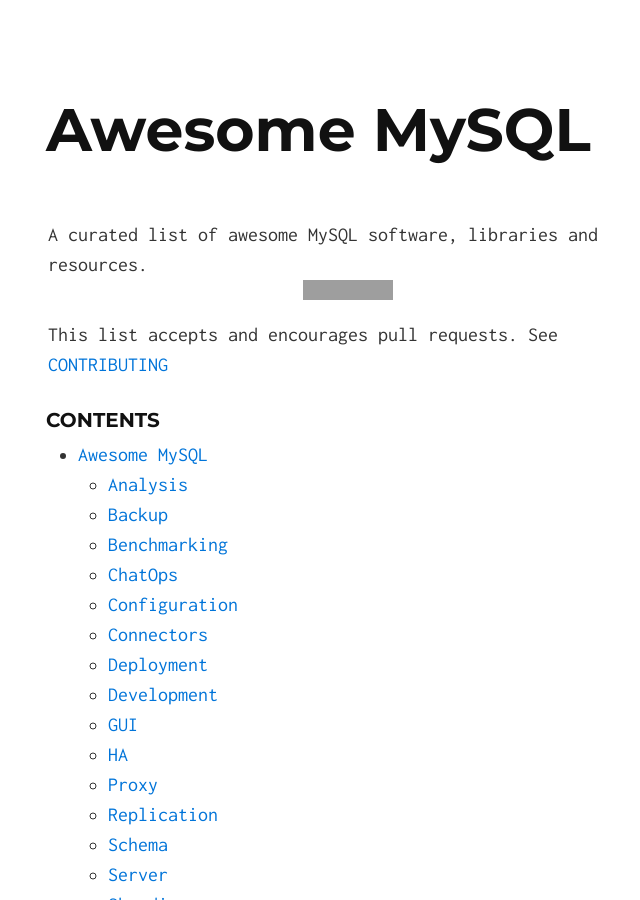
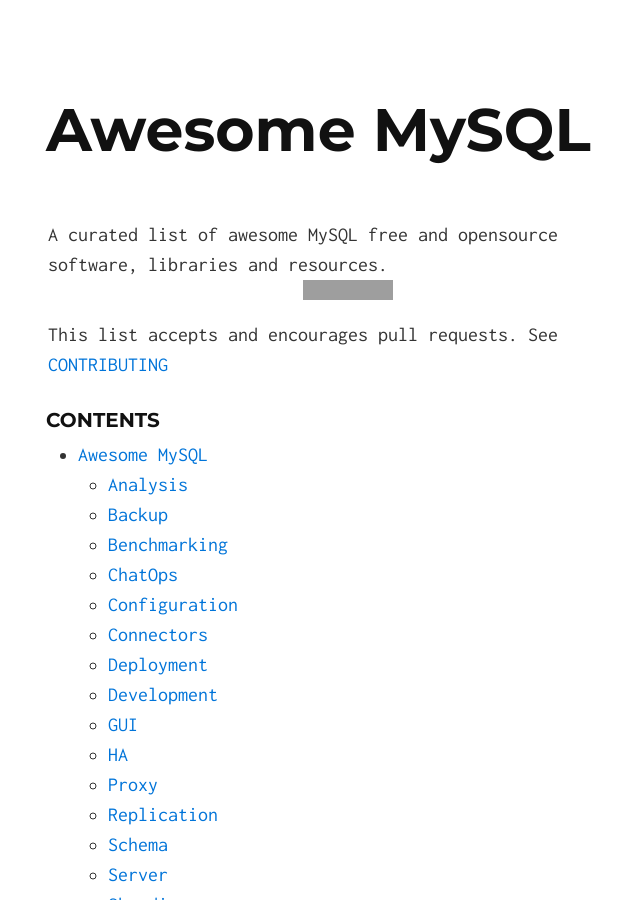
Before and after one commit to shlomi-noach/awesome-mysql, a Jekyll site: the page built from index.md, in a window 1280 px wide and 900 px high. Shown: the whole window, without its empty margins (292-932 px from the left). Built offline with Jekyll 4.4.1, drawn with Linux system fonts in a browser that asks for light colours; grey boxes are pictures that could not be loaded.

Commit message:
Update index.md

```diff
--- a/index.md
+++ b/index.md
@@ -1,7 +1,7 @@
 ---
 layout: default
 ---
-A curated list of awesome MySQL software, libraries and resources. [![Awesome](https://cdn.rawgit.com/sindresorhus/awesome/d7305f38d29fed78fa85652e3a63e154dd8e8829/media/badge.svg)](https://github.com/sindresorhus/awesome)
+A curated list of awesome MySQL free and opensource software, libraries and resources. [![Awesome](https://cdn.rawgit.com/sindresorhus/awesome/d7305f38d29fed78fa85652e3a63e154dd8e8829/media/badge.svg)](https://github.com/sindresorhus/awesome)
 
 This list accepts and encourages pull requests. See [CONTRIBUTING](https://github.com/shlomi-noach/awesome-mysql/blob/master/CONTRIBUTING.md)
 
```
